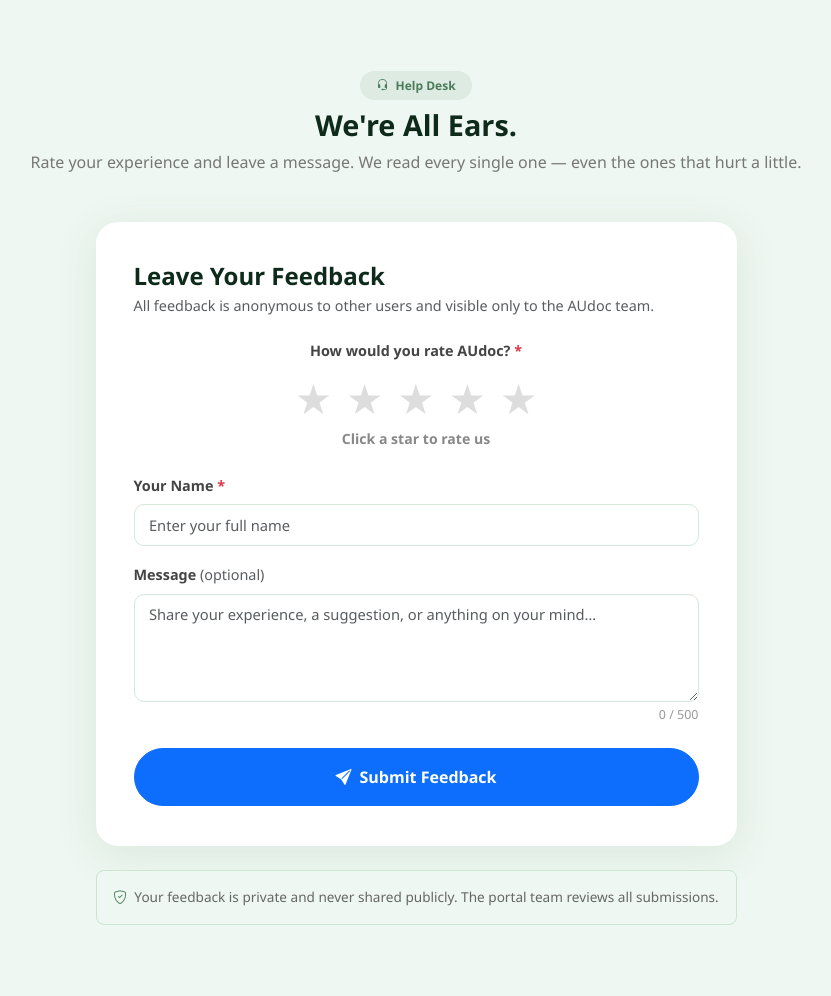
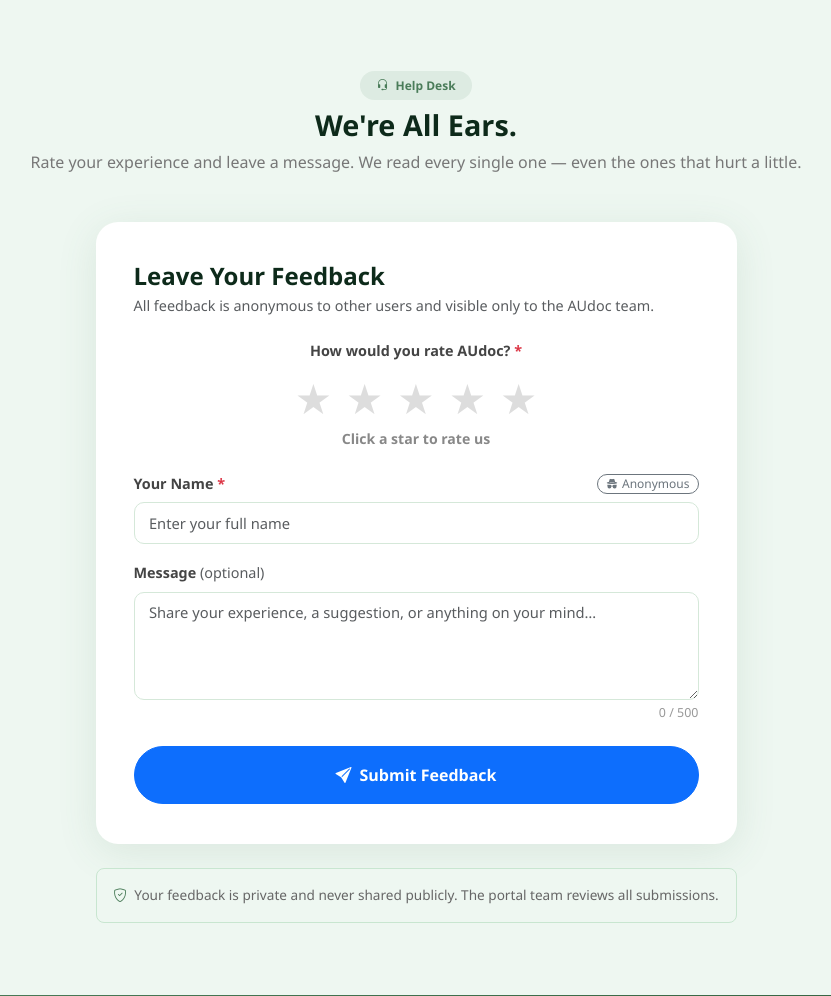
Before and after one commit to voidnova-code/AUdoc, a Django app: page /about/ in a window 1280 px wide. Shown: the part 3935-4931 px from the top of the page, without its empty margins (224-1055 px from the left). Run offline with Django 5.2, Linux system fonts and the light colour scheme.

Commit message:
feat: add anonymous button with funny random names to feedback form

```diff
--- a/AUdoc_back/app/templates/app/about.html
+++ b/AUdoc_back/app/templates/app/about.html
@@ -715,7 +715,12 @@
 
             <!-- Name -->
             <div class="mb-3">
-              <label class="form-label" for="id_name">Your Name <span class="text-danger">*</span></label>
+              <div class="d-flex justify-content-between align-items-end mb-2">
+                <label class="form-label mb-0" for="id_name">Your Name <span class="text-danger">*</span></label>
+                <button type="button" class="btn btn-sm btn-outline-secondary rounded-pill py-0 px-2" style="font-size: 0.75rem;" onclick="setAnonymousName()" title="Generate random funny name">
+                  <i class="bi bi-incognito me-1"></i>Anonymous
+                </button>
+              </div>
               <input type="text" name="name" id="id_name" class="form-control {% if form.name.errors %}is-invalid{% endif %}"
                      placeholder="Enter your full name"
                      value="{{ form.name.value|default:'' }}" required />
@@ -962,6 +967,23 @@
     ta.addEventListener('input', update);
     update();
   })();
+
+  // ── Anonymous Name Generator ──────────────────────────────────────
+  function setAnonymousName() {
+    const funnyNames = [
+      "Batman", "Captain Underpants", "Darth Vader", "Sherlock Holmes",
+      "The Invisible Man", "Sir Laughs-a-Lot", "Ninja Coder", "Mysterious Stranger",
+      "Doctor Who", "Iron Man", "A Very Good Dog", "Secret Agent 007",
+      "Captain Jack Sparrow", "John Wick", "Spongebob Squarepants",
+      "Lord Voldemort", "Gandalf the Grey", "Harry Potter", "Spider-Man",
+      "Wonder Woman", "Black Panther", "Thor Odinson", "Hulk Smash"
+    ];
+    const nameInput = document.getElementById('id_name');
+    if (nameInput) {
+      const randomIndex = Math.floor(Math.random() * funnyNames.length);
+      nameInput.value = funnyNames[randomIndex];
+    }
+  }
 </script>
 
   <!-- Schema.org Data -->
```
